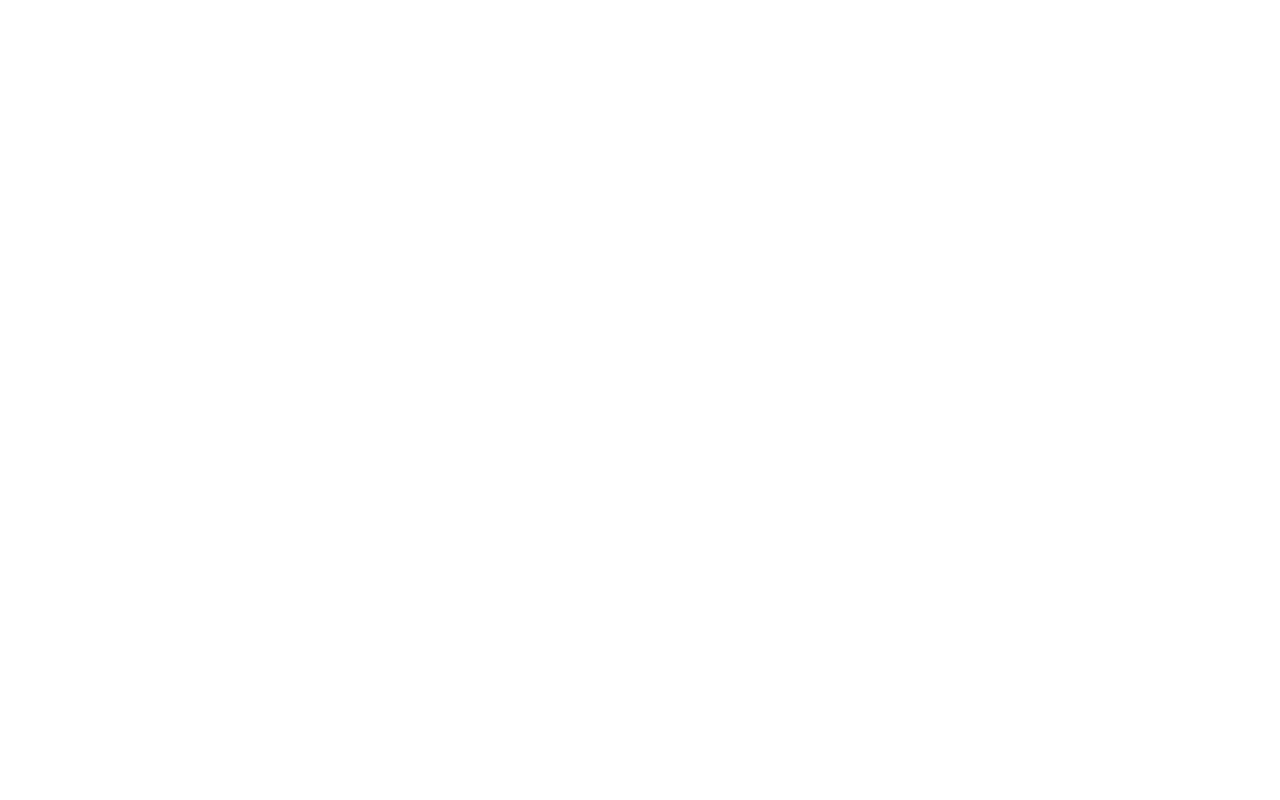
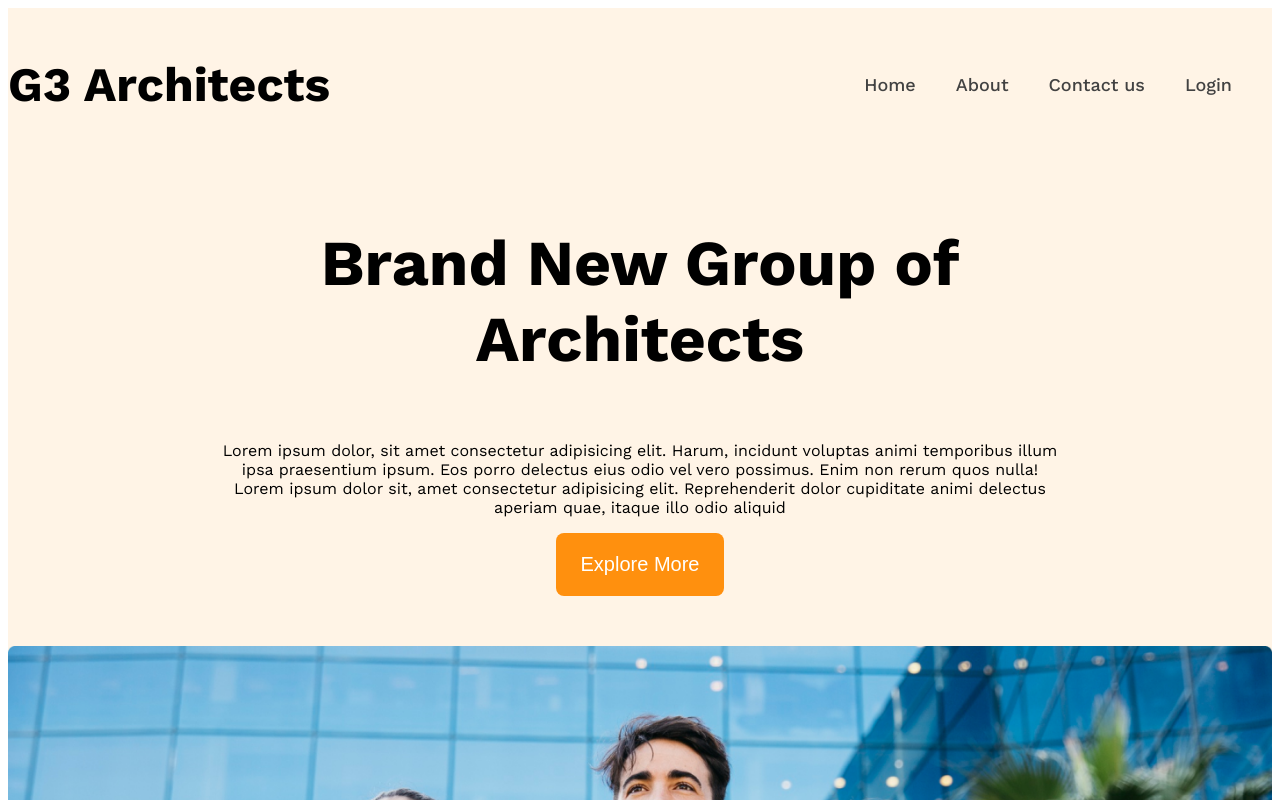
Before and after one commit to Adila-Rifa/g3-architects, a plain HTML site: page Index.html in a window 1280 px wide. Shown: the top 800 px of the page. Drawn offline with nearby package versions, Linux system fonts and the light colour scheme.

Commit message:
banner section done

```diff
--- a/Index.html
+++ b/Index.html
@@ -6,12 +6,38 @@
     <title>G3 Architects</title>
     <link rel="stylesheet" href="./Styles/architects.css">
 </head>
-<body>
-    <header>
+<body class="work-sans-fonts">
+    <header class="bg-light">
+        <nav class="navbar display-flex">
+            <h3 class="brand">G3 Architects</h3>
+            <ul class="nav-links display-flex">
+                <!-- li.nav-item*4>a.nav-link -->
+                <li class="nav-item"><a href="" class="nav-link text-gray">Home</a></li>
+                <li class="nav-item"><a href="" class="nav-link text-gray">About</a></li>
+                <li class="nav-item"><a href="" class="nav-link text-gray">Contact us</a></li>
+                <li class="nav-item"><a href="" class="nav-link text-gray">Login</a></li>
+            </ul>
+        </nav>
+        <div class="banner">
+           <div class="banner-content"> <h3 class="banner-title">Brand New
+            Group of Architects
+           </h3>
+           <p class="banner-description"> Lorem ipsum dolor, sit amet consectetur adipisicing elit. Harum, incidunt voluptas animi temporibus illum ipsa praesentium ipsum. Eos porro delectus eius odio vel vero possimus. Enim non rerum quos nulla! Lorem ipsum dolor sit, amet consectetur adipisicing elit. Reprehenderit dolor cupiditate animi delectus aperiam quae, itaque illo odio aliquid
+           </p>
+           <button class="btn-primary">Explore More</button></div>
+                <img class="banner-image" src="images/banner.png" alt="banner image">
+        </div>
 
     </header>
     <main>
+        <section class="teams">
+            <div class="team-img-container">
 
+            </div>
+            <div class="our-features">
+                <h3 class="feature-title"></h3>
+            </div>
+        </section>
     </main>
     <footer>
 
--- a/Styles/architects.css
+++ b/Styles/architects.css
@@ -4,3 +4,87 @@
     font-optical-sizing: auto;
     font-style: normal;
   }
+
+  /* Shared Styles */
+  main{
+    max-width: 1440px;
+    margin:0 auto;
+  }
+.display-flex{
+    display: flex;
+}
+
+/* Dark 02 */
+.text-gray{
+    color: #424242;
+}
+/* Dark 03 */
+.text-light-gray{
+    color: #727272;
+}
+
+.bg-light{
+    background-color: rgb(255, 144 , 14, 0.1);
+}
+.btn-primary{
+    background-color:#FF900E;
+    color:white;
+    padding:20px 25px;
+    font-size: 1.25rem;
+    border:none;
+    border-radius: 8px;
+
+}
+
+  /* Navbar Related Style */
+.navbar{
+    justify-content: space-between;
+    align-items:center;
+
+}
+
+.brand{
+    font-weight:700;
+    font-size: 3rem;
+}
+.nav-item{
+    list-style: none;
+  }
+
+.nav-link{
+    text-decoration: none;
+    margin-right: 40px;
+    font-weight: 500;
+    font-size:18px;
+  }
+
+.navbar, .banner{
+    max-width: 1440px;
+    margin: 0 auto;
+
+}
+/* Banner related style */
+.banner-content{
+    max-width: 850px;
+    margin:0 auto;
+    text-align: center;
+    margin-bottom: 50px;
+}
+.banner-title{
+    font-weight: 700;
+    font-size: 4rem;
+}
+
+.banner-image{
+    width: 100%;
+}
+/* responsive Media Query */
+ @media screen  and (max-width:576px){
+
+   .nav-bar, .nav-links{
+    flex-direction: column;
+   }
+
+
+
+}
```
